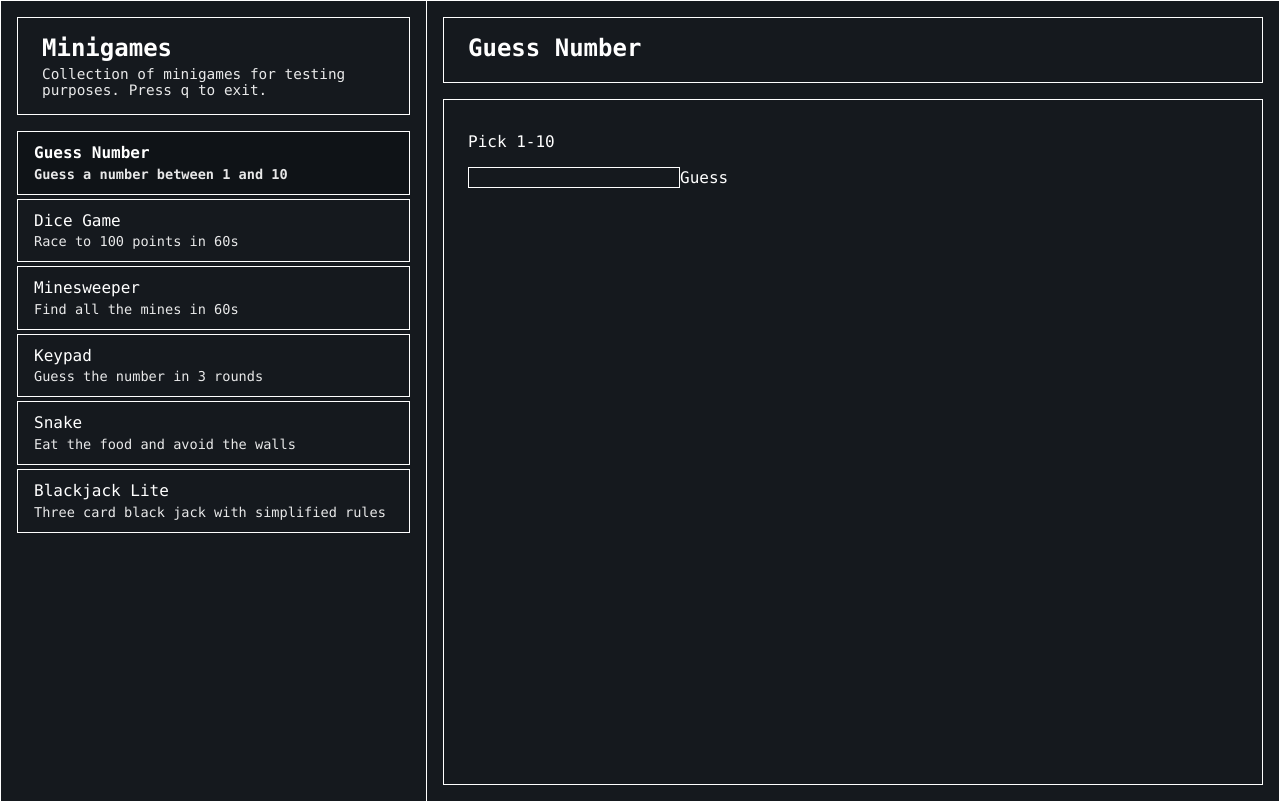
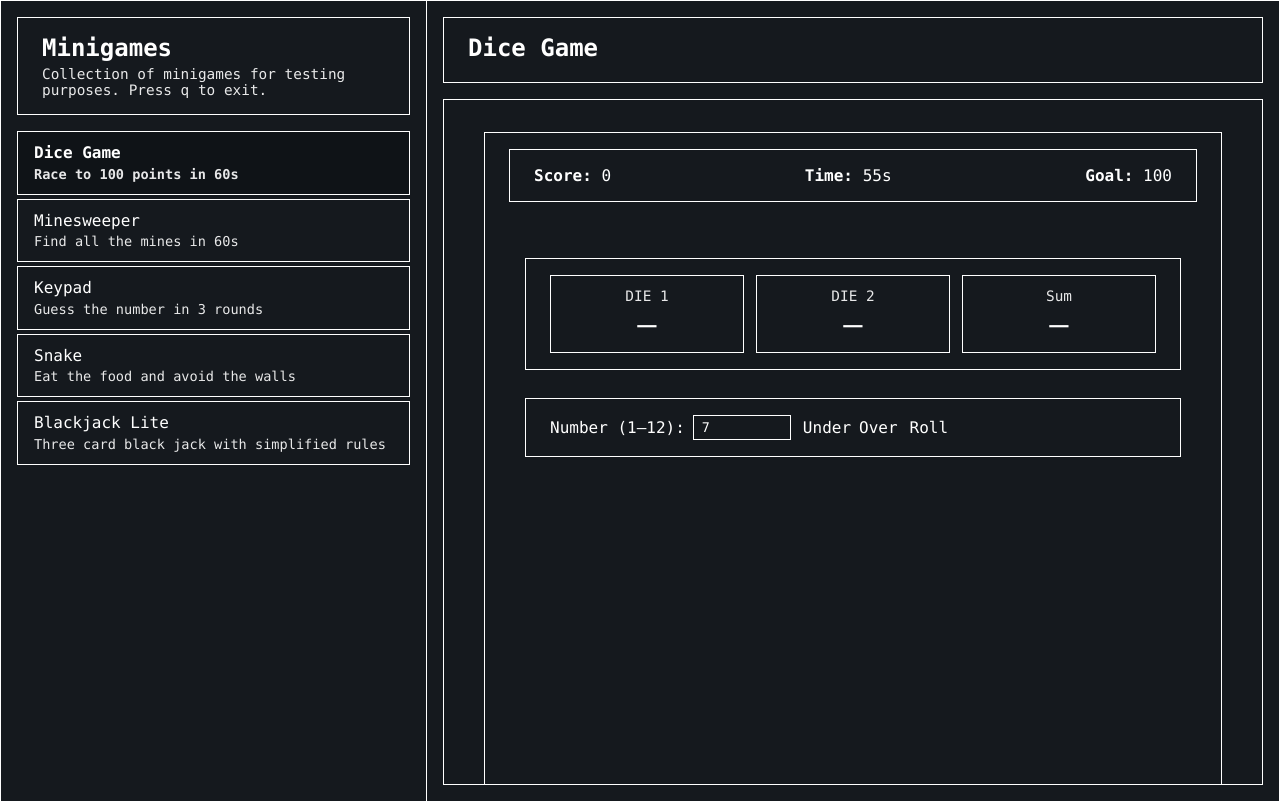
Before and after one commit to choneface/sunracer, a React (Vite) app: page /minigames in a window 1280 px wide. Built offline with nearby package versions, Linux system fonts and the light colour scheme.

Commit message:
remove guess number game

```diff
--- a/src/App.tsx
+++ b/src/App.tsx
@@ -2,7 +2,6 @@ import { Routes, Route, useNavigate } from "react-router-dom";
 import StartMenu from "./components/StartMenu";
 import PlaceholderScene from "./scenes/PlaceHolderScene";
 import MinigamesMenu from "./components/MinigamesMenu";
-import { GuessNumber } from "./components/minigames/GuessNumber";
 import type { MinigameSpec } from "./components/MinigamesMenu";
 import DiceGame from "./components/minigames/dice-game/DiceGame";
 import MinesweeperGame from "./components/minigames/minesweeper/MinesweeperGame";
@@ -11,12 +10,6 @@ import SnakeGame from "./components/minigames/snake/SnakeGame";
 import BlackjackLiteGame from "./components/minigames/blackjack/BlackjackLiteGame";
 
 const minigames: MinigameSpec[] = [
-  {
-    id: "guess-number",
-    title: "Guess Number",
-    description: "Guess a number between 1 and 10",
-    Component: GuessNumber,
-  },
   {
     id: "dice-game",
     title: "Dice Game",
--- a/src/components/minigames/GuessNumber.tsx
+++ /dev/null
@@ -1,35 +0,0 @@
-import { useState } from "react";
-
-export function GuessNumber() {
-  const [secret] = useState(() => Math.floor(Math.random() * 10) + 1);
-  const [guess, setGuess] = useState("");
-  const [msg, setMsg] = useState("Pick 1-10");
-  return (
-    <div>
-      <p>{msg}</p>
-      <input
-        value={guess}
-        onChange={(e) => setGuess(e.target.value)}
-        className="choice"
-        style={{
-          background: "transparent",
-          border: "1px solid #fff",
-          color: "#fff",
-          fontFamily: "inherit",
-        }}
-      />
-      <button
-        className="choice"
-        onClick={() => {
-          const n = Number(guess);
-          if (Number.isNaN(n)) return setMsg("Enter a number 1-10");
-          setMsg(
-            n === secret ? "Correct!" : n < secret ? "Too low" : "Too high",
-          );
-        }}
-      >
-        Guess
-      </button>
-    </div>
-  );
-}
```
